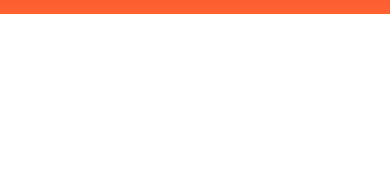
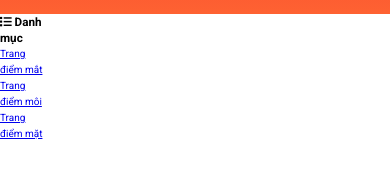
Before and after one commit to thinhnpptit/shopee, a plain HTML site: page index.html in a window 390 px wide. Shown: the part 106-284 px from the top of the page. Drawn offline with nearby package versions, Linux system fonts and the light colour scheme.

Commit message:
base container responsive

```diff
--- a/assets/css/base.css
+++ b/assets/css/base.css
@@ -23,6 +23,7 @@ html {
     box-sizing: border-box;
 }
 
+/* Responsive */
 .grid {
     width: 1200px;
     max-width: 100%;
@@ -36,7 +37,22 @@ html {
 .grid__row {
     display: flex;
     flex-wrap: wrap;
+    margin-left: -12px;
+    margin-right: -12px;
 }
+
+.grid__column-2 {
+    padding-left: 12px;
+    padding-right: 12px;
+    width: 16.6667%;
+}
+
+.grid__column-10 {
+    padding-left: 12px;
+    padding-right: 12px;
+    width: 83.3334%;
+}
+
 /* Animnation */
 @keyframes fadeIn {
     from {
--- a/index.html
+++ b/index.html
@@ -115,6 +115,8 @@
               <li class="header__navbar-item header__navbar-item--strong">
                 Đăng nhập
               </li> -->
+
+              <!-- Navbar User -->
               <li class="header__navbar-item header__navbar-user">
                 <img src="https://cf.shopee.vn/file/376131c5965dfa0b6861e13deba77935_tn" alt="" class="header__navbar-user-img">
                 <span class="header__navbar-user-name">Thịnh Phú</span>
@@ -243,7 +245,35 @@
         </div>
       </header>
 
-      <div class="containter"></div>
+      <div class="containter">
+        <div class="grid">
+          <div class="grid__row">
+            <div class="grid__column-2">
+              <nav class="category">
+                <h3 class="category__heading">
+                  <i class="fas fa-list"></i>
+                  Danh mục
+                </h3>
+
+                <ul class="category-list">
+                  <li class="category-item category-item--active">
+                    <a href="#" class="category-item__link">Trang điểm mắt</a>
+                  </li>
+                  <li class="category-item category-item--active">
+                    <a href="#" class="category-item__link">Trang điểm môi</a>
+                  </li>
+                  <li class="category-item category-item--active">
+                    <a href="#" class="category-item__link">Trang điểm mặt</a>
+                  </li>
+                </ul>
+              </nav>
+            </div>
+            <div class="grid__column-10">
+
+            </div>
+          </div>
+        </div>
+      </div>
 
       <footer class="footer"></footer>
     </div>
```
